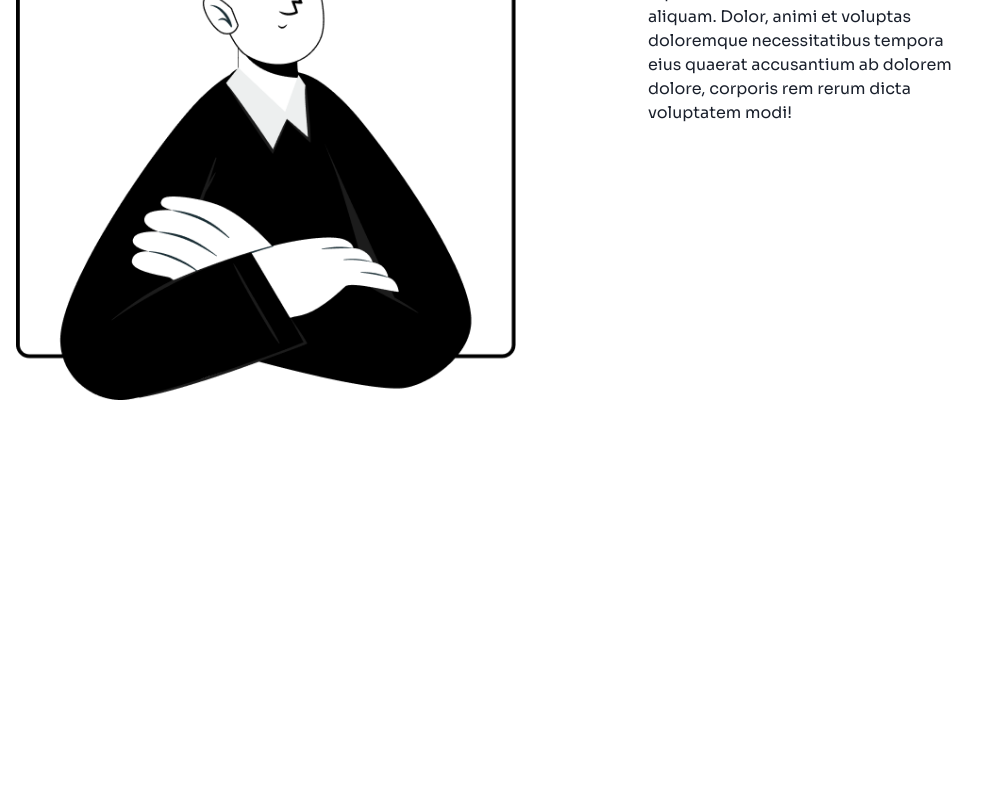
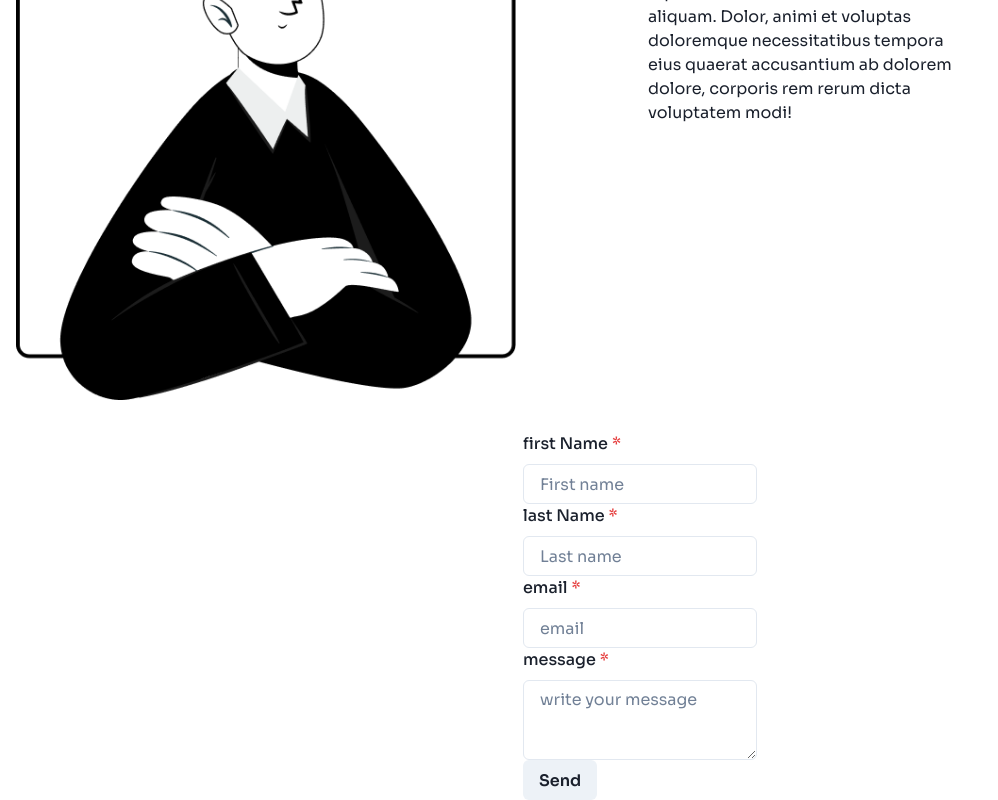
Before and after one commit to Diwashnembang/personalPortfolio, a React (Create React App) app: page / in a window 1280 px wide. Shown: the part 2208-3008 px from the top of the page, without its empty margins (0-998 px from the left). Before the commit the page ends 2640 px from the top, so only its background shows below. Built offline with nearby package versions, Linux system fonts and the light colour scheme.

Commit message:
added contact me form

```diff
--- /dev/null
+++ b/src/components/ContactMe.js
@@ -0,0 +1,59 @@
+import {
+  Center,
+  Textarea,
+  FormControl,
+  FormLabel,
+  Input,
+  FormErrorMessage,
+  Button,
+} from "@chakra-ui/react";
+import React, { useEffect, useState } from "react";
+
+const ContactMe = () => {
+  const [isError, setIsError] = useState(false);
+  const [input, setInput] = useState("");
+
+  const checkError = (e) => {
+    console.log("this is e.onivalid", e.target.isinvalid);
+    const check = e.target.value === "";
+    setIsError(check);
+
+    console.log(e.target.value);
+  };
+
+  useEffect(() => {
+    console.log(isError);
+  }, [isError]);
+
+  return (
+    <Center>
+      <form action="/">
+        <FormControl isRequired isInvalid={isError}>
+          <FormLabel> first Name</FormLabel>
+          <Input placeholder="First name" onChange={checkError}></Input>
+          {isError && <FormErrorMessage>This is required</FormErrorMessage>}
+        </FormControl>
+        <FormControl isRequired>
+          <FormLabel> last Name</FormLabel>
+          <Input placeholder="Last name"></Input>
+          {isError && <FormErrorMessage>This is required</FormErrorMessage>}
+        </FormControl>
+        <FormControl isRequired>
+          <FormLabel>email</FormLabel>
+          <Input placeholder="email" type="email"></Input>
+          {isError && <FormErrorMessage>This is required</FormErrorMessage>}
+        </FormControl>
+        <FormControl isRequired>
+          <FormLabel>message</FormLabel>
+          <Textarea placeholder="write your message" />
+          {isError && <FormErrorMessage>This is required</FormErrorMessage>}
+        </FormControl>
+        <Button type="submit" onClick={checkError}>
+          Send
+        </Button>
+      </form>
+    </Center>
+  );
+};
+
+export default ContactMe;
--- a/src/components/Home.js
+++ b/src/components/Home.js
@@ -12,6 +12,7 @@ import Skills from "./Skills";
 import React from "react";
 import AboutMe from "./AboutMe";
 import Projects from "./Projects";
+import ContactMe from "./ContactMe";
 
 const Home = () => {
   return (
@@ -87,6 +88,7 @@ const Home = () => {
       <Skills></Skills>
       <Projects></Projects>
       <AboutMe></AboutMe>
+      <ContactMe></ContactMe>
     </>
   );
 };
```
